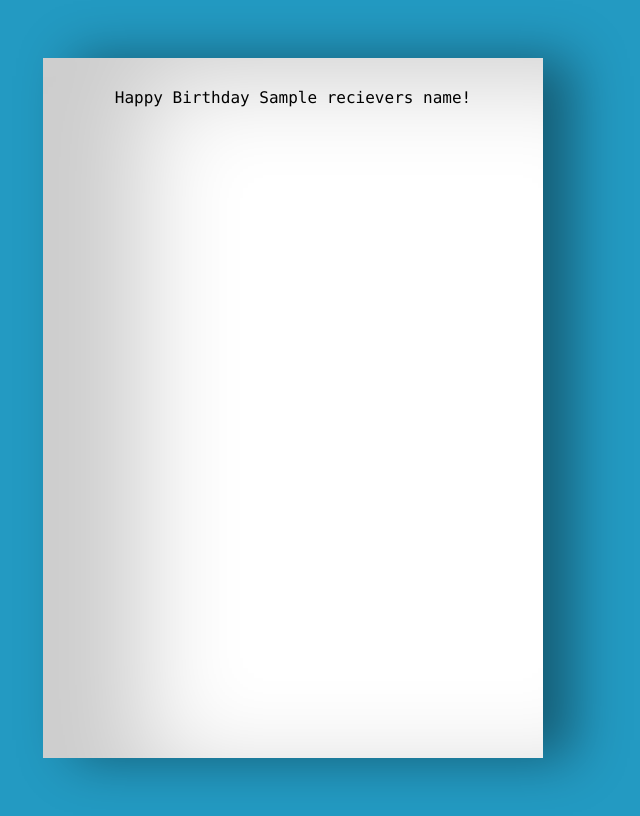
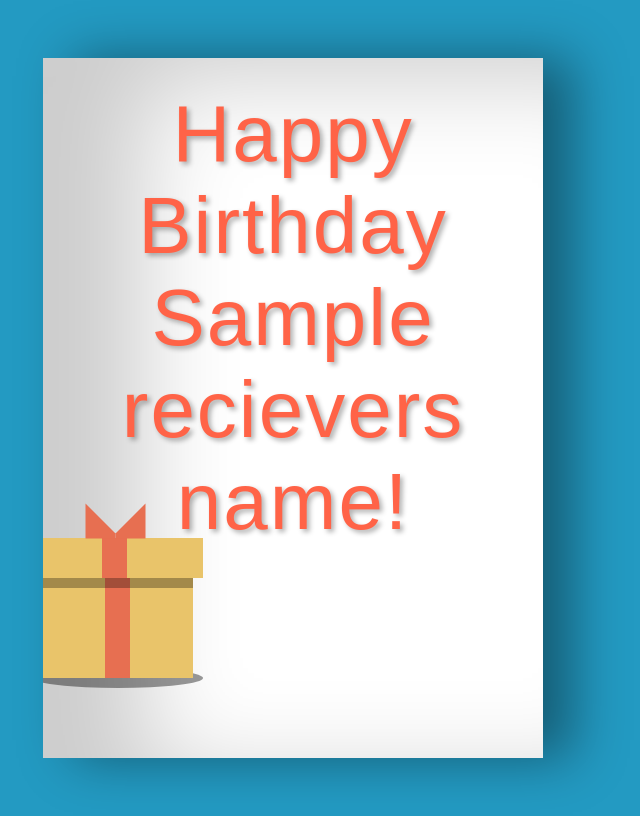
Before and after one commit to dackcharlotte-cta/cardiverse, a Flask app: template templates/results.html in a window 1280 px wide. Shown: the whole page, without its empty margins (347-987 px from the left). Run offline with Flask 3, Linux system fonts and the light colour scheme; the template is opened without the code that fills it: most values are stand-ins (such as "Sample title", 1, 10 or a date in 2020); parts of the project's set-up code (start-up, migrations or seed data) failed here and were passed over; some libraries are stand-ins or nearby versions.

Commit message:
working loading page

```diff
--- a/app.py
+++ b/app.py
@@ -31,11 +31,13 @@
     isLoading = True
     recievers_name = request.form['recievers_name']
     senders_name = request.form['senders_name']
+    #user_message = request.form['message']
     users_image = request.files["filename"]
     filename = users_image.filename
     users_image.save(os.path.join("static", "uploads", filename))
 
     modelname = main(filename)
+    #chatbot_response = message_for_r(user_message, recievers_name)
 
     isLoading = False
 
@@ -43,6 +45,7 @@
     session['senders_name'] = senders_name
     session['filename'] = filename
     session['isLoading'] = isLoading
+
 
 
     #results_data = {
--- a/static/css/style_results.css
+++ b/static/css/style_results.css
@@ -40,7 +40,7 @@
 
 .cardFront {
   position: relative;
-  background-color: #fff;
+  background-color: #fff; /* TODOOO could i make this a varible */
   width: 500px;
   height: 700px;
   overflow: hidden;
@@ -51,10 +51,244 @@
 }
 
 .happy {
-  font-family: "Lucida Console", "Courier New";
+  font-family: 'Rubik Burned', sans-serif;
   text-align: center;
   margin: 30px;
-  transition: 0.1s;
+  font-size: 5em;
+  color: #ff6347;
+  text-shadow: 3px 3px 5px rgba(0, 0, 0, 0.3);
+  letter-spacing: 2px;
+}
+
+body {
+  display: flex;
+  justify-content: center;
+  align-items: center;
+  height: 100vh;
+}
+
+.birthday-gift {
+  position: relative;
+}
+
+.birthday-gift:before {
+  content:"";
+  position: absolute;
+  width: 170px;
+  height:20px;
+  border-radius:50%;
+  background-color: rgba(0,0,0,0.4);
+  top:90px;
+  left:-10px;
+}
+
+input#click {
+  display: none;
+}
+
+.gift {
+  position: relative;
+  width: 150px;
+  height: 100px;
+  background-color: #e9c46a;
+}
+
+.gift:before {
+  content:"";
+  position: absolute;
+  width: 25px;
+  height: 100px;
+  background-color: #e76f51;
+  left:62px;
+}
+
+.gift:after {
+  content:"";
+  position: absolute;
+  box-shadow: inset 0 10px rgba(0,0,0,0.3);
+  width: 150px;
+  height: 100px;
+}
+
+.click {
+  position: absolute;
+  background-color: #e9c46a;
+  width: 170px;
+  height: 40px;
+  top:-40px;
+  left:-10px;
+  transform-origin: bottom left;
+  transition: .3s;
+  cursor: pointer;
+}
+
+.click:before {
+  content:"";
+  position: absolute;
+  width: 25px;
+  height: 40px;
+  background-color: #e76f51;
+  left:69px;
+}
+
+.click:after {
+  content:"";
+  position: absolute;
+  width: 5px;
+  height: 0;
+  border-bottom: 30px solid #e76f51;
+  border-top: 30px solid #e76f51;
+  border-left: 0px solid transparent;
+  border-right: 30px solid transparent;
+  transform: rotate(-90deg);
+  left:65px;
+  top:-47px;
+}
+
+#click:checked + .click {
+  transform: rotate(-110deg) scaleX(0.85);
+}
+
+.wishes {
+  position: absolute;
+  transition: .5s;
+  color: #333;
+  font-size: 37px;
+  text-align: center;
+  z-index:-1;
+  left:5px;
+}
+
+#click:checked ~ .wishes {
+  transform: translateY(-100px);
+}
+
+#click:checked ~ .sparkles {
+  display: block;
+}
+
+
+
+.sparkles {
+  position: absolute;
+  display: none;
+  top:-15px;
+  z-index:-2;
+  left:40px;
+}
+
+.spark1, .spark2, .spark3, .spark4, .spark5, .spark6 {
+  position: absolute;
+  background-color: #fee440;
+  border-radius:50%;
+  top:-9px;
+  z-index:-1;
+}
+
+.spark1 {
+  width: 8px;
+  height:8px;
+  left:30px;
+  top:-9px;
+  animation: fire 0.9s ease-in-out infinite, color 0.4s linear infinite;
+}
+
+.spark1:before {
+  content:"";
+  position: absolute;
+  width:5px;
+  height:5px;
+  top:8px;
+  left:11px;
+  background-color: #fee440;
+  border-radius:50%;
+}
+
+.spark2 {
+  width: 9px;
+  height:9px;
+  left:33px;
+  top:-5px;
+  animation: fire2 0.28s ease-in-out infinite, color 0.4s linear infinite;
+}
+
+.spark2:before {
+  content:"";
+  position: absolute;
+  width:5px;
+  height:5px;
+  top:12px;
+  left:3px;
+  background-color: #fee440;
+  border-radius:50%;
+}
+
+.spark3 {
+  width: 8.5px;
+  height:8.5px;
+  left:33px;
+  top:-5px;
+  animation: fire3 0.36s ease-in-out infinite, color2 0.4s linear infinite;
+}
+
+.spark3:before {
+  content:"";
+  position: absolute;
+  width:5px;
+  height:5px;
+  top:12px;
+  left:-1px;
+  background-color: #fee440;
+  border-radius:50%;
+}
+
+.spark4 {
+  width: 7px;
+  height:7px;
+  left:27px;
+  top:-5px;
+  animation: fire2 0.24s ease-in-out infinite, color2 0.2s linear infinite;
+}
+
+.spark5 {
+  width: 7px;
+  height:7px;
+  left:29px;
+  top:-5px;
+  animation: fire3 0.45s ease-in-out infinite, color 0.2s linear infinite;
+}
+
+.spark6 {
+  width: 6px;
+  height:6px;
+  left:29px;
+  top:-5px;
+  animation: fire 0.35s ease-in-out infinite, color2 0.2s linear infinite;
+}
+
+@keyframes fire3 {
+  100% { transform:translateX(20px) translateY(-93px);
+         opacity: 0.3; }
+}
+
+@keyframes fire2 {
+  100% { transform:translateX(-5px) translateY(-90px);
+         opacity: 0.3; }
+}
+
+@keyframes fire {
+  100% { transform:translateX(-25px) translateY(-95px);
+         opacity: 0.3; }
+}
+
+@keyframes color {
+  from {background-color: #d00000;}
+  to {background-color: #0081a7;}
+}
+
+@keyframes color2 {
+  from {background-color: #8cff00;}
+  to {background-color: #1d2d44;}
 }
 
 .balloons {
@@ -150,6 +384,7 @@
 p {
   font-family: "Brush Script MT", cursive;
   margin: 40px;
+  font-size: 2.6em;
   color: #333;
 }
 
@@ -169,12 +404,12 @@
   outline-style: dotted;
 }
 
-
 #modelViewer {
-  width: 100%;
-  height: 700px;
-  margin-top: 20px;
+  width: 800px !important;
+  height: 600px !important;
+  margin-top: 50px;
   background-color: #ececec;
+  display: block;
 }
 
 /* helper to center elements */
--- a/templates/index.html
+++ b/templates/index.html
@@ -9,6 +9,7 @@
 	<link rel="preconnect" href="https://fonts.googleapis.com">
 	<link rel="preconnect" href="https://fonts.gstatic.com" crossorigin>
 	<link href="https://fonts.googleapis.com/css2?family=Silkscreen:wght@400;700&display=swap" rel="stylesheet">
+	<script src="https://ajax.googleapis.com/ajax/libs/jquery/2.1.3/jquery.min.js"></script>
 	<script type="importmap">
     {
       "imports": {
@@ -16,6 +17,7 @@
         "three/addons/": "https://cdn.jsdelivr.net/npm/three@0.171.0/examples/jsm/"
       }
     }
+
   </script>
 </head>
 <body>
--- a/templates/results.html
+++ b/templates/results.html
@@ -11,13 +11,26 @@
   <div class="birthdayCard">
       <div class="cardFront">
           <div class="happy">Happy Birthday {{recievers_name}}!</div>
-          <div class="balloons">
-              <!-- ... balloons ... -->
-          </div>
-      </div>
+          <div class="birthday-gift">
+      <div class="gift">
+      <input id='click' type='checkbox'>
+      <label class='click' for='click'></label>
+      <div class="wishes">Happy Birthday!</div>
+           <div class="sparkles">
+          <div class="spark1"></div>
+          <div class="spark2"></div>
+          <div class="spark3"></div>
+          <div class="spark4"></div>
+          <div class="spark5"></div>
+          <div class="spark6"></div>
+        </div>
+        </div>
+        </div>
+        </div>
+
       <div class="cardInside">
         <p>Dear {{recievers_name}},</p>
-          <p>Hope you have an amazing day!</p>
+          <p>{{chatbot_response}}</p>
           <model-viewer src="static/models/{{ generated_model_name }}.glb" alt="Astronaut Model"
               ar ar-modes="webxr scene-viewer quick-look" camera-controls
               shadow-intensity="1" environment-image="neutral" poster="poster.jpg">
```
Also changed, not shown: chatbot.py (+106 -2 lines), README.md. Lines whose indentation alone changed are shown as unchanged.
